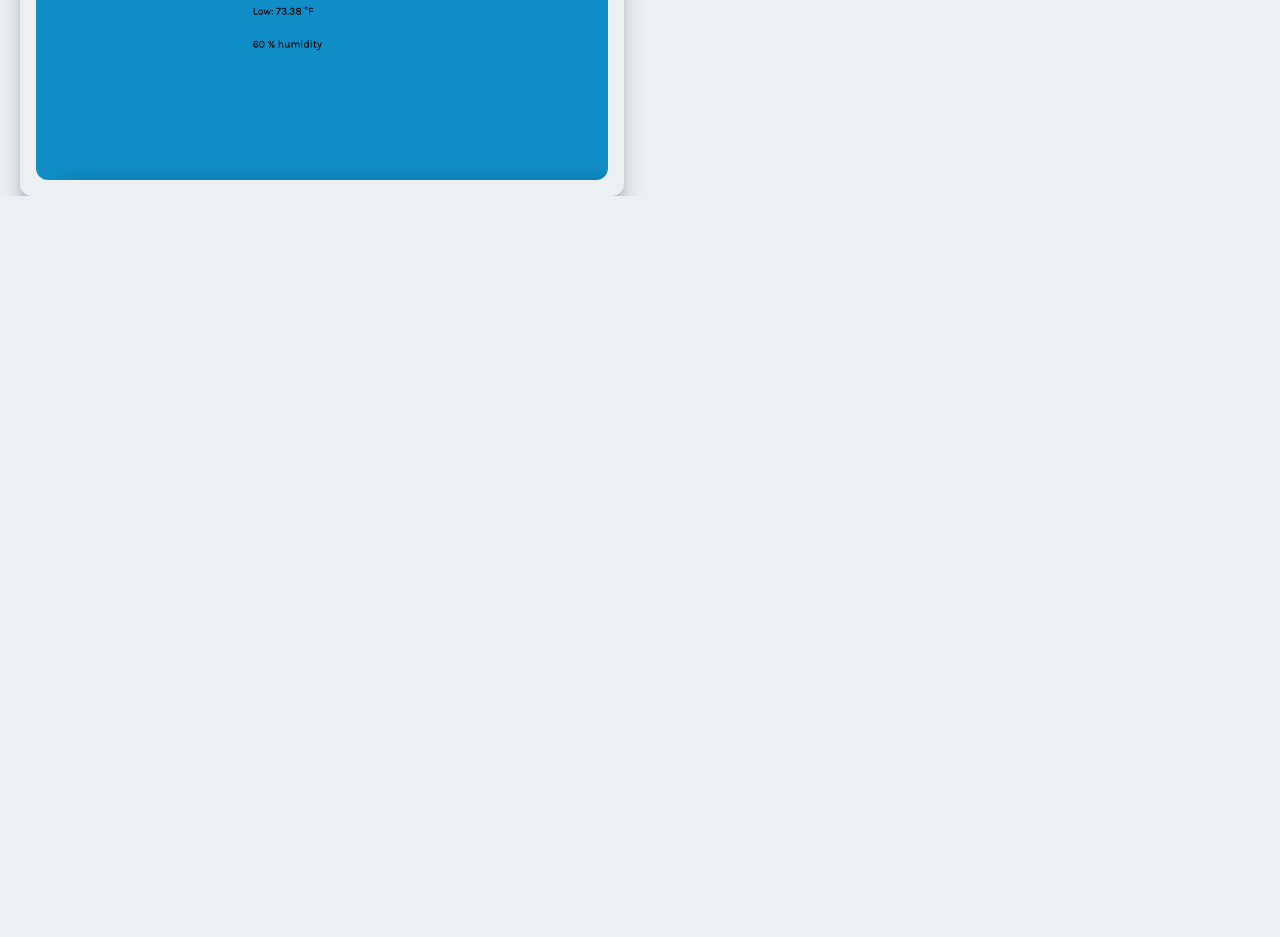
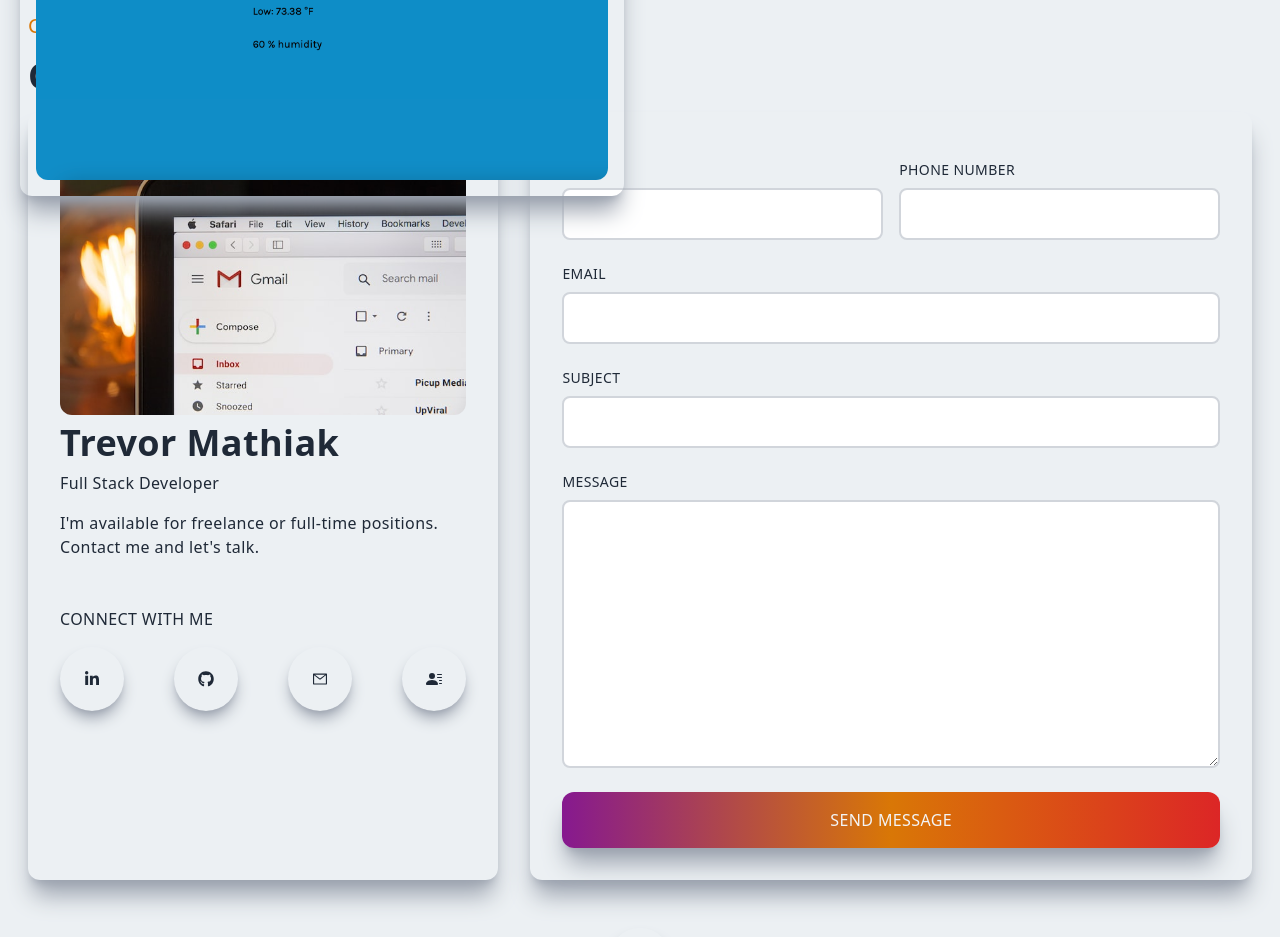
Before and after one commit to trroev/portfolio, a Next.js app: page / in a window 1280 px wide. Shown: the part 3260-4197 px from the top of the page. Before the commit the page ends 3456 px from the top, so only its background shows below. Built offline with nearby package versions, Linux system fonts and the light colour scheme.

Commit message:
completed contact component

```diff
--- /dev/null
+++ b/components/Contact.jsx
@@ -0,0 +1,115 @@
+import Image from "next/image";
+import contactImg from "../public/assets/contact.jpeg";
+import { AiOutlineMail } from "react-icons/ai";
+import { BsFillPersonLinesFill } from "react-icons/bs";
+import { FaGithub, FaLinkedinIn } from "react-icons/fa";
+import { HiOutlineChevronDoubleUp } from "react-icons/hi";
+import Link from "next/link";
+
+export const Contact = () => {
+  return (
+    <div className="w-full lg:h-screen p-2">
+      <div className="max-w-[1240px] m-auto px-2 py-16 w-full">
+        <p className="uppercase text-xl tracking-widest text-amber-600">
+          Contact
+        </p>
+        <h2 className="py-4">Get In Touch</h2>
+        <div className="grid lg:grid-cols-5 gap-8">
+          {/* left */}
+          <div className="col-span-3 lg:col-span-2 w-full h-full shadow-xl shadow-gray-400 rounded-xl p-4">
+            <div className="lg:p-4 h-full">
+              <div>
+                <Image
+                  className="rounded-xl hover:scale-105 ease-in duration-300"
+                  src={contactImg}
+                  alt="/"
+                />
+              </div>
+              <div>
+                <h2 className="py-2">Trevor Mathiak</h2>
+                <p>Full Stack Developer</p>
+                <p className="py-4">
+                  I&#39;m available for freelance or full-time positions.
+                  Contact me and let&#39;s talk.
+                </p>
+              </div>
+              <div>
+                <p className="uppercase pt-8">Connect with me</p>
+                <div className="flex items-center justify-between py-4">
+                  <div className="rounded-full shadow-lg shadow-gray-400 p-6 cursor-pointer hover:scale-110 ease-in duration-300">
+                    <FaLinkedinIn />
+                  </div>
+                  <div className="rounded-full shadow-lg shadow-gray-400 p-6 cursor-pointer hover:scale-110 ease-in duration-300">
+                    <FaGithub />
+                  </div>
+                  <div className="rounded-full shadow-lg shadow-gray-400 p-6 cursor-pointer hover:scale-110 ease-in duration-300">
+                    <AiOutlineMail />
+                  </div>
+                  <div className="rounded-full shadow-lg shadow-gray-400 p-6 cursor-pointer hover:scale-110 ease-in duration-300">
+                    <BsFillPersonLinesFill />
+                  </div>
+                </div>
+              </div>
+            </div>
+          </div>
+          {/* right */}
+          <div className="col-span-3 w-full h-auto shadow-xl shadow-gray-400 rounded-xl lg:p-4">
+            <div className="p-4">
+              <form>
+                <div className="grid md:grid-cols-2 gap-4 w-full py-2">
+                  <div className="flex flex-col">
+                    <label className="uppercase text-sm py-2">Name</label>
+                    <input
+                      className="border-2 rounded-lg p-3 flex border-gray-300"
+                      type="text"
+                    />
+                  </div>
+                  <div className="flex flex-col">
+                    <label className="uppercase text-sm py-2">
+                      Phone Number
+                    </label>
+                    <input
+                      className="border-2 rounded-lg p-3 flex border-gray-300"
+                      type="text"
+                    />
+                  </div>
+                </div>
+                <div className="flex flex-col py-2">
+                  <label className="uppercase text-sm py-2">Email</label>
+                  <input
+                    className="border-2 rounded-lg p-3 flex border-gray-300"
+                    type="Email"
+                  />
+                </div>
+                <div className="flex flex-col py-2">
+                  <label className="uppercase text-sm py-2">Subject</label>
+                  <input
+                    className="border-2 rounded-lg p-3 flex border-gray-300"
+                    type="text"
+                  />
+                </div>
+                <div className="flex flex-col py-2">
+                  <label className="uppercase text-sm py-2">Message</label>
+                  <textarea
+                    className="border-2 rounded-lg p-3 border-gray-300"
+                    rows="10"
+                  ></textarea>
+                </div>
+                <button className="w-full p-4 text-gray-100 mt-4">
+                  Send Message
+                </button>
+              </form>
+            </div>
+          </div>
+        </div>
+        <div className="flex justify-center py-12">
+          <Link href="/">
+            <div className="rounded-full shadow-lg shadow-gray-400 p-4 cursor-pointer hover:scale-110 ease-in duration-300">
+              <HiOutlineChevronDoubleUp className="text-amber-600" size={30} />
+            </div>
+          </Link>
+        </div>
+      </div>
+    </div>
+  );
+};
--- a/pages/index.js
+++ b/pages/index.js
@@ -1,4 +1,5 @@
 import { About } from "../components/About";
+import { Contact } from "../components/Contact";
 import { Main } from "../components/Main";
 import { Navbar } from "../components/Navbar";
 import { Projects } from "../components/Projects";
@@ -12,6 +13,7 @@
       <About />
       <Skills />
       <Projects />
+      <Contact />
     </div>
   );
 }
--- a/styles/globals.css
+++ b/styles/globals.css
@@ -29,6 +29,6 @@
   }
 
   button {
-    @apply shadow-xl shadow-gray-400 rounded-xl uppercase bg-gradient-to-r from-[#5651e5] to-[#709dff] text-white;
+    @apply shadow-xl shadow-gray-400 rounded-xl uppercase bg-gradient-to-r from-fuchsia-800 via-amber-600 to-red-600 text-white;
   }
 }
```
Also changed, not shown: public/assets/contact.jpeg (added).
